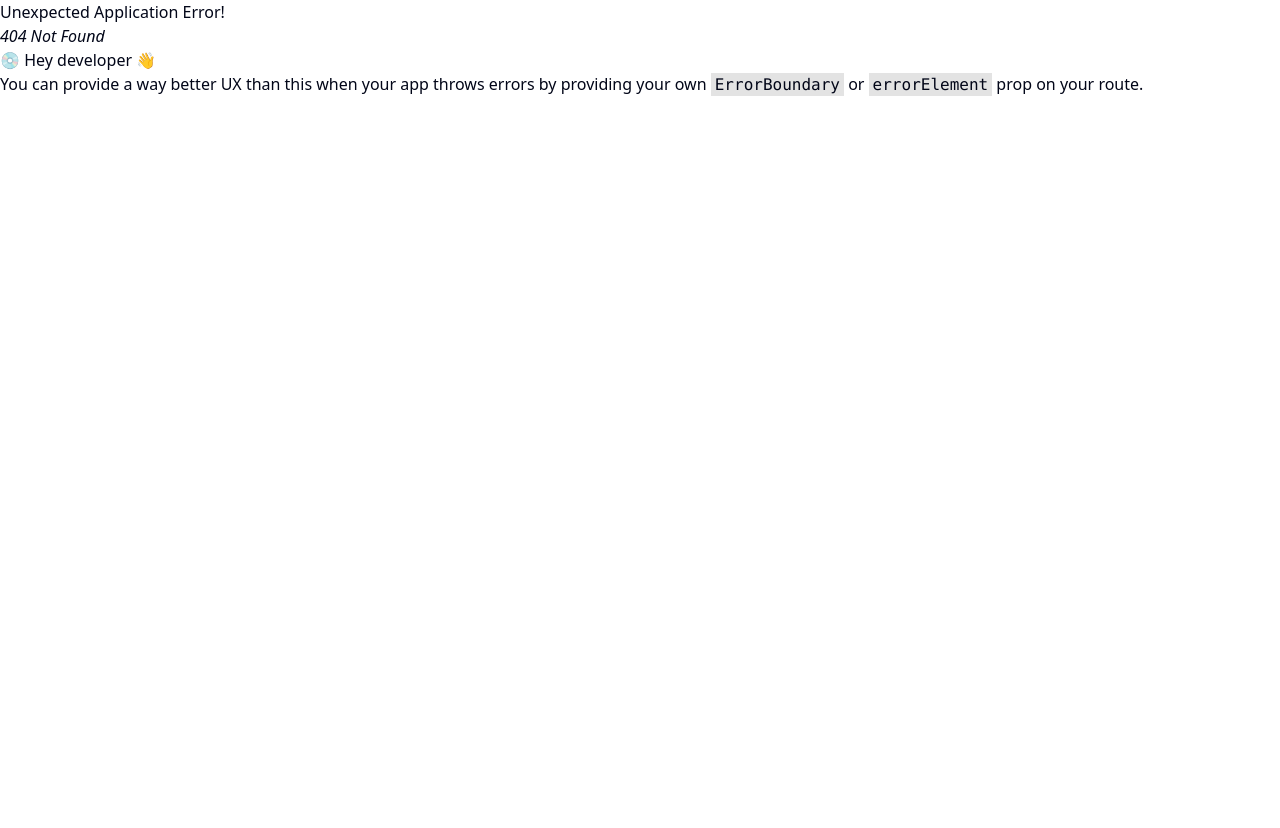
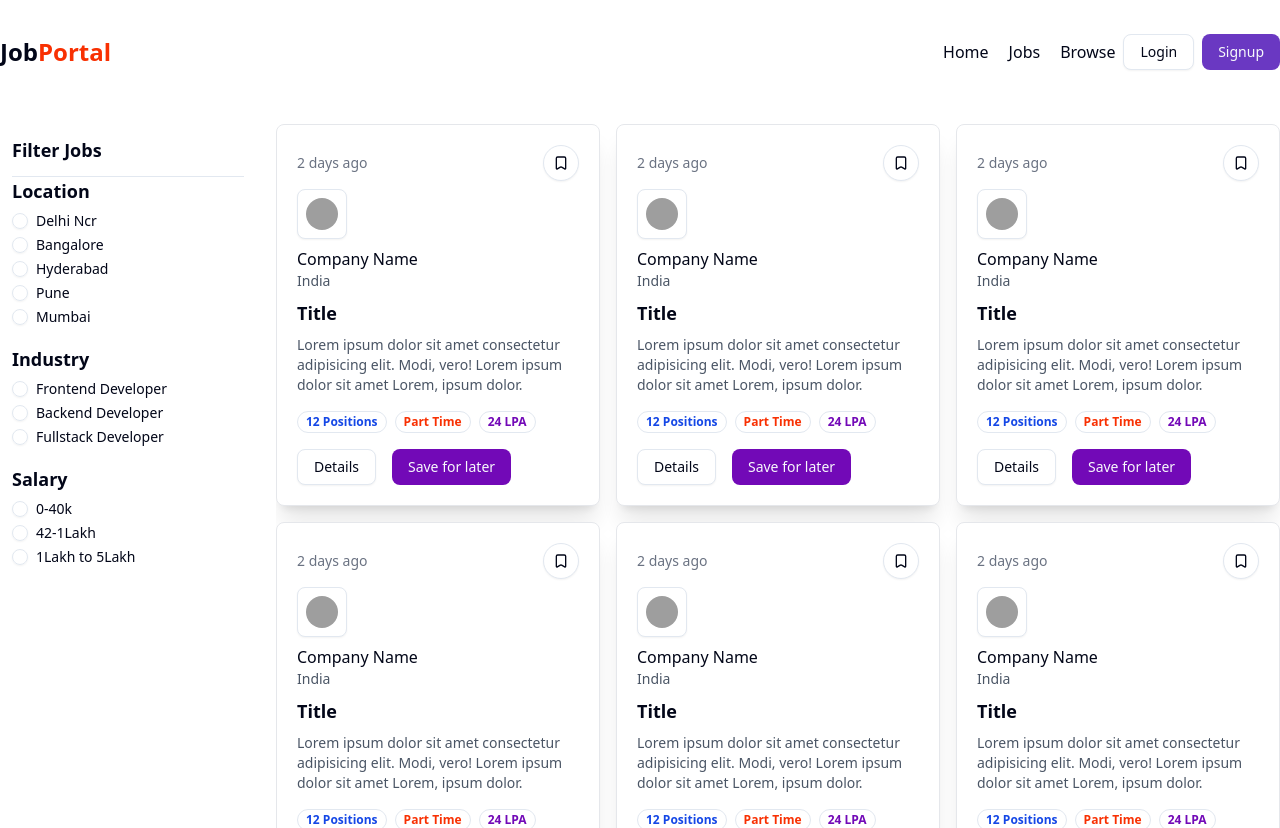
Before and after one commit to vishvadeep-0001/jobportal, a React app in the folder frontend/: page /jobs in a window 1280 px wide. Before the commit this address had no page. Before the commit the page ends 800 px from the top, so only its background shows below. Built offline with nearby package versions, Linux system fonts and the light colour scheme; grey boxes are pictures that could not be loaded; the HTML template or start-up script is replaced by a standard one.

Commit message:
Job component completed successfully and moved to another component which is Browse

```diff
--- /dev/null
+++ b/frontend/src/components/Browse.jsx
@@ -0,0 +1,7 @@
+import React from "react";
+
+const Browse = () => {
+  return <div>Browse</div>;
+};
+
+export default Browse;
--- /dev/null
+++ b/frontend/src/components/FilterCard.jsx
@@ -0,0 +1,43 @@
+import React from "react";
+import { RadioGroup, RadioGroupItem } from "./ui/radio-group";
+import { Label } from "./ui/label";
+import { Bold } from "lucide-react";
+
+const filterData = [
+  {
+    filterType: "Location",
+    array: ["Delhi Ncr", "Bangalore", "Hyderabad", "Pune", "Mumbai"],
+  },
+  {
+    filterType: "Industry",
+    array: ["Frontend Developer", "Backend Developer", "Fullstack Developer"],
+  },
+  {
+    filterType: "Salary",
+    array: ["0-40k", "42-1Lakh", "1Lakh to 5Lakh"],
+  },
+];
+
+const FilterCard = () => {
+  return (
+    <div className="w-full bg-white p-3 rounded-md">
+      <h1 className="font-bold text-lg">Filter Jobs</h1>
+      <hr className="mt-3" />
+      <RadioGroup>
+        {filterData.map((data, index) => (
+          <div>
+            <h1 className="font-bold text-lg">{data.filterType}</h1>
+            {data.array.map((item, index) => (
+              <div className="flex items-center space-x-2 my-2">
+                <RadioGroupItem value={item} />
+                <Label>{item}</Label>
+              </div>
+            ))}
+          </div>
+        ))}
+      </RadioGroup>
+    </div>
+  );
+};
+
+export default FilterCard;
--- /dev/null
+++ b/frontend/src/components/Job.jsx
@@ -0,0 +1,56 @@
+import React from "react";
+import { Button } from "./ui/button";
+import { Bookmark } from "lucide-react";
+import { Avatar } from "./ui/avatar";
+import { AvatarImage } from "@radix-ui/react-avatar";
+import { Badge } from "./ui/badge";
+
+const Job = () => {
+  return (
+    <div className="p-5 rounded-md shadow-xl bg-white border border-gray-200">
+      <div className="flex items-center justify-between">
+        <p className="text-sm text-gray-500">2 days ago</p>
+        <Button className="rounded-full" variant="outline" size="icon">
+          <Bookmark />
+        </Button>
+      </div>
+      <div className="flex items-center gap-2 my-2">
+        <Button className="p-6" variant="outline" size="icon">
+          <Avatar>
+            <AvatarImage src="https://img.freepik.com/premium-vector/creative-elegant-abstract-minimalistic-logo-design-vector-any-brand-company_1253202-137644.jpg?semt=ais_hybrid&w=740&q=80" />
+          </Avatar>
+        </Button>
+      </div>
+
+      <div>
+        <h1 className="font-medium">Company Name </h1>
+        <p className="text-sm text-gray-600">India</p>
+      </div>
+
+      <div className="">
+        <h1 className="font-bold text-lg my-2">Title</h1>
+        <p className="text-sm text-gray-600">
+          Lorem ipsum dolor sit amet consectetur adipisicing elit. Modi, vero!
+          Lorem ipsum dolor sit amet Lorem, ipsum dolor.
+        </p>
+      </div>
+      <div className="flex items-center gap-2 mt-4">
+        <Badge className={"text-blue-700 font-bold"} variant={"ghost"}>
+          12 Positions
+        </Badge>
+        <Badge className={"text-[#f83002] font-bold"} variant={"ghost"}>
+          Part Time
+        </Badge>
+        <Badge className={"text-[#7209b7] font-bold"} variant={"ghost"}>
+          24 LPA
+        </Badge>
+      </div>
+      <div className="flex items-center gap-4 mt-4">
+        <Button variant="outline">Details</Button>
+        <Button className="bg-[#7209b7]">Save for later</Button>
+      </div>
+    </div>
+  );
+};
+
+export default Job;
--- /dev/null
+++ b/frontend/src/components/Jobs.jsx
@@ -0,0 +1,37 @@
+import React from "react";
+import Navbar from "./shared/Navbar";
+import Job from "./Job";
+import FilterCard from "./FilterCard";
+
+const jobsArray = [1, 2, 3, 4, 5, 6, 7, 8, 9];
+
+const Jobs = () => {
+  return (
+    <div>
+      <Navbar />
+      <div className="max-w-7xl mx-auto mt-5">
+        <div className="flex gap-5">
+          <div className="w-[20%]">
+            <FilterCard />
+          </div>
+
+          {jobsArray.length <= 0 ? (
+            <Span>Job not found</Span>
+          ) : (
+            <div className="flex-1 h-[88vh] overflow-y-auto pb-5">
+              <div className="grid grid-cols-3 gap-4">
+                {jobsArray.map((item, index) => (
+                  <div key={index}>
+                    <Job />
+                  </div>
+                ))}
+              </div>
+            </div>
+          )}
+        </div>
+      </div>
+    </div>
+  );
+};
+
+export default Jobs;
--- a/frontend/src/components/shared/Navbar.jsx
+++ b/frontend/src/components/shared/Navbar.jsx
@@ -21,9 +21,16 @@
         </div>
         <div className="flex items-center gap-2">
           <ul className="flex font-medium items-center gap-5">
-            <li>Home</li>
-            <li>Jobs</li>
-            <li>Browse</li>
+            <li>
+              {" "}
+              <Link to="/">Home</Link>
+            </li>
+            <li>
+              <Link to="/jobs">Jobs</Link>
+            </li>
+            <li>
+              <Link to="/browse">Browse</Link>
+            </li>
           </ul>
           {!user ? (
             <div className="flex items-center gap-2">
```
Also changed, not shown: frontend/src/App.jsx (+10 -0 lines).
